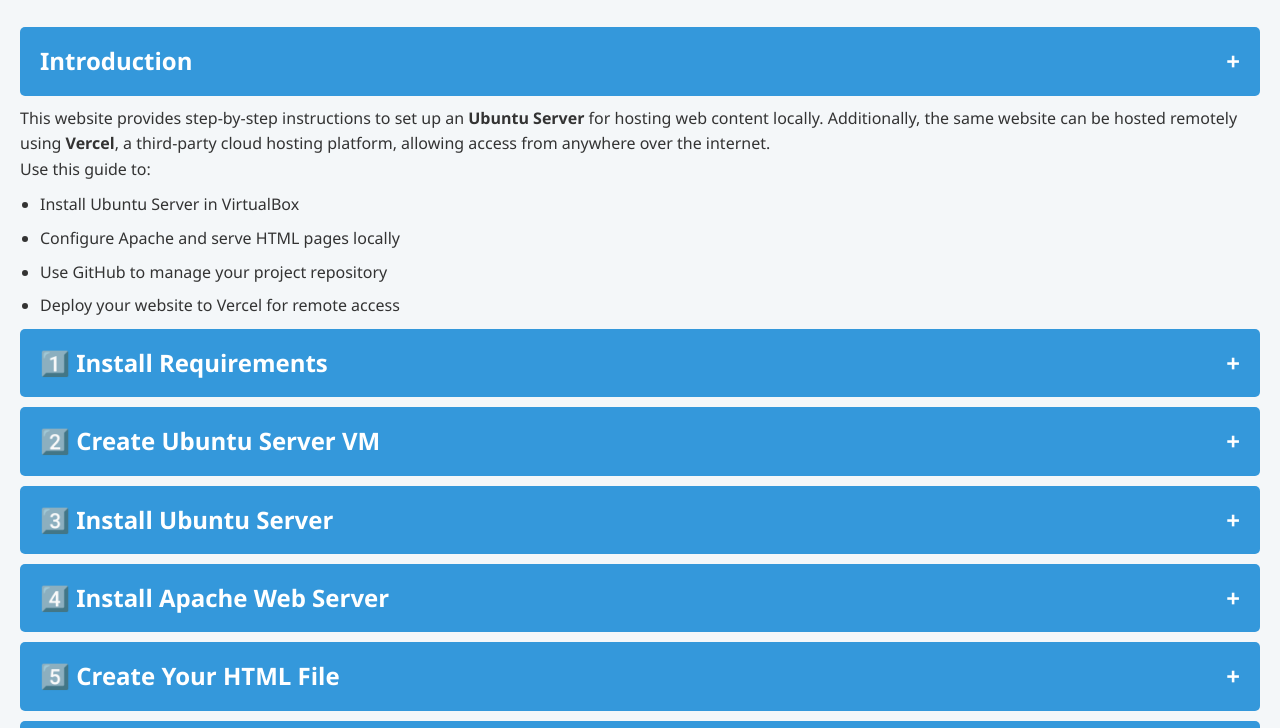
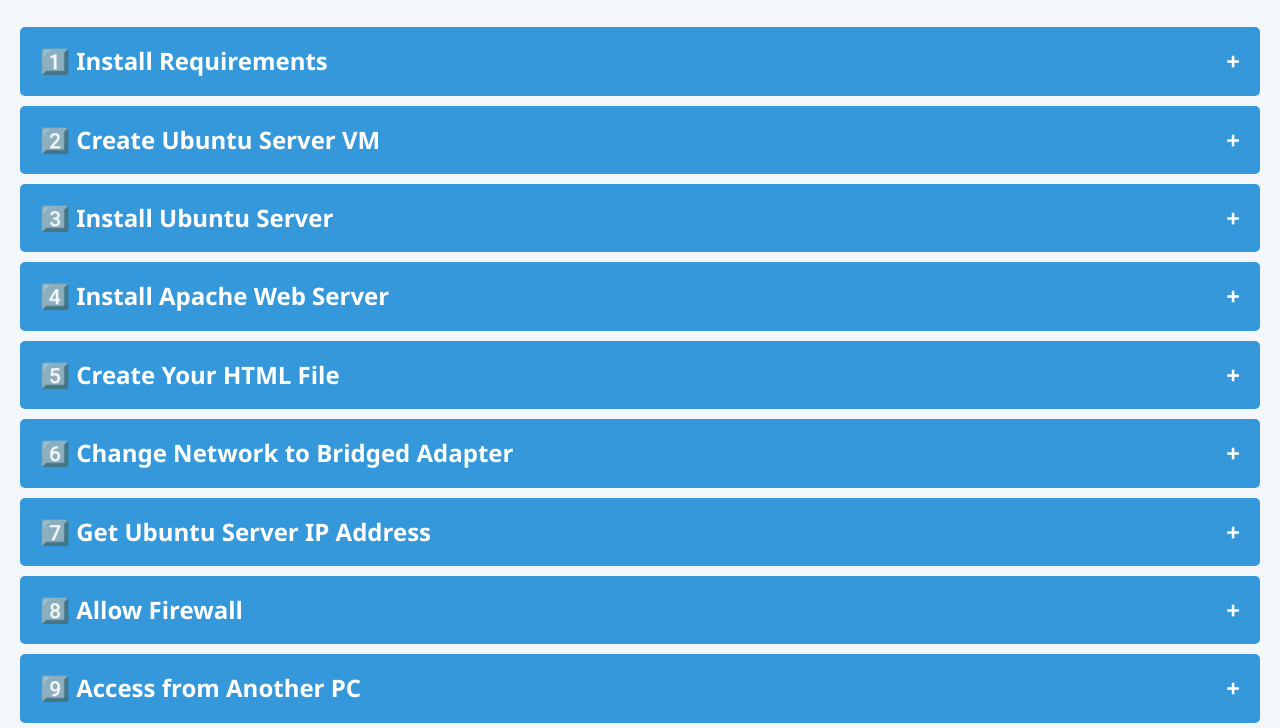
Before and after one commit to benedict003/my-website, a plain HTML site: page index.html in a window 1280 px wide. Shown: the part 74-802 px from the top of the page. Drawn offline with Linux system fonts and the light colour scheme.

Commit message:
Remove introduction and instructions from index.html
Removed introduction section and related instructions from the webpage.

```diff
--- a/index.html
+++ b/index.html
@@ -53,15 +53,6 @@
 <body>
 
 <h1>Ubuntu Server Web Hosting Instructions</h1>
-<h2>Introduction</h2>
-<p>This website provides step-by-step instructions to set up an <strong>Ubuntu Server</strong> for hosting web content locally. Additionally, the same website can be hosted remotely using <strong>Vercel</strong>, a third-party cloud hosting platform, allowing access from anywhere over the internet.</p>
-<p>Use this guide to:</p>
-<ul>
-<li>Install Ubuntu Server in VirtualBox</li>
-<li>Configure Apache and serve HTML pages locally</li>
-<li>Use GitHub to manage your project repository</li>
-<li>Deploy your website to Vercel for remote access</li>
-</ul>
 
 <!-- Ubuntu Server Steps -->
 <h2>1️⃣ Install Requirements</h2>
```
